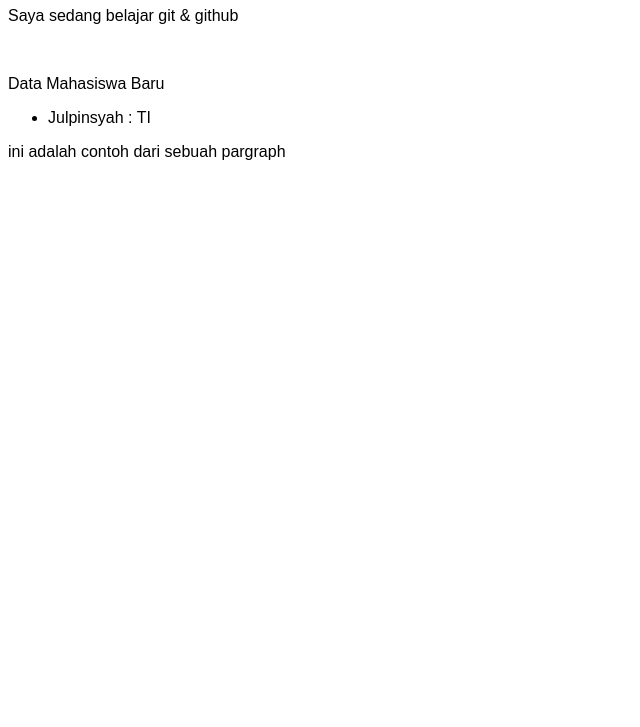
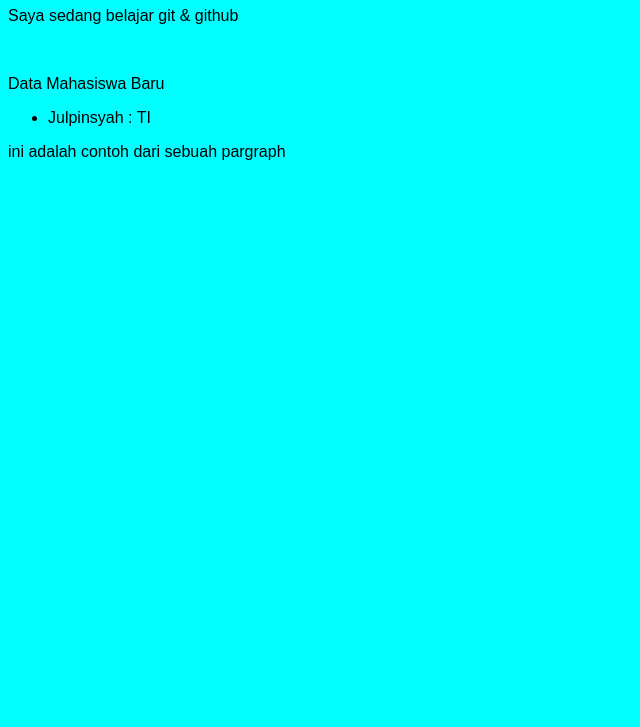
Before and after one commit to Julpinsyah/test-git, a plain HTML site: page index.html in a window 1280 px wide. Shown: the part 73-800 px from the top of the page, without its empty margins (0-640 px from the left). Drawn offline with Linux system fonts and the light colour scheme.

Commit message:
menambahkan background di style.css

```diff
--- a/style.css
+++ b/style.css
@@ -1,3 +1,4 @@
 body {
     font-family: Arial, Helvetica, sans-serif;
+    background-color: Aqua;
 }
```
